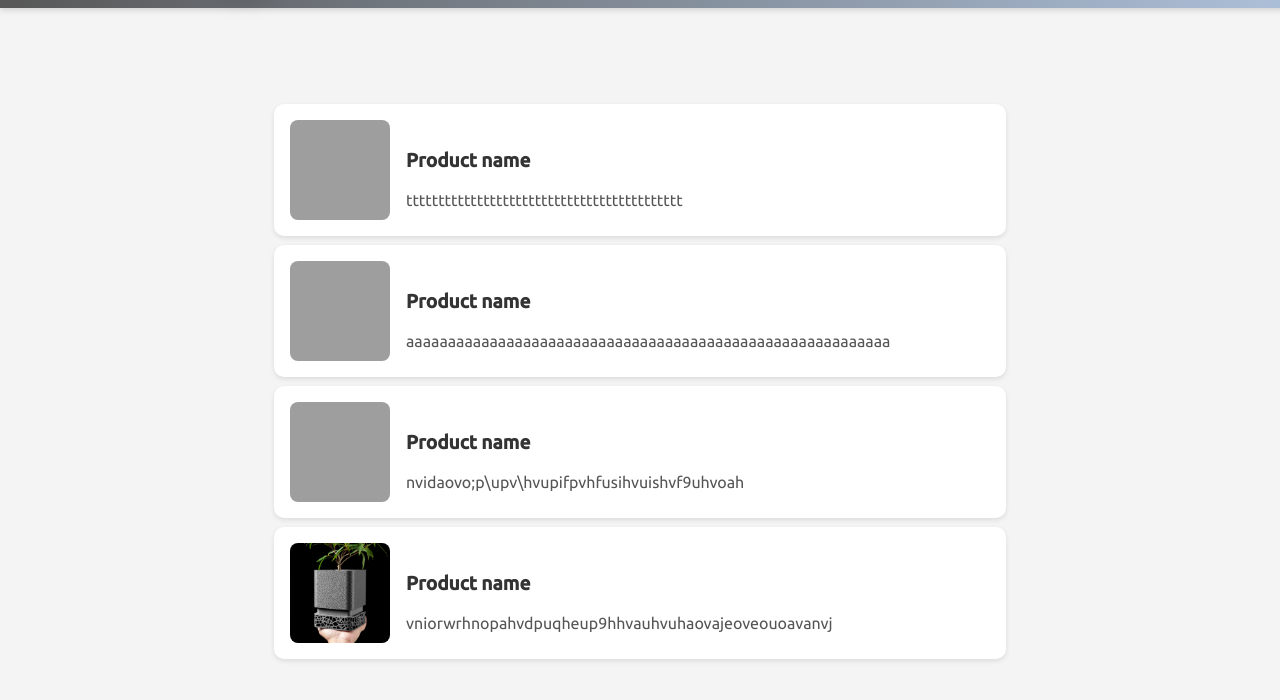
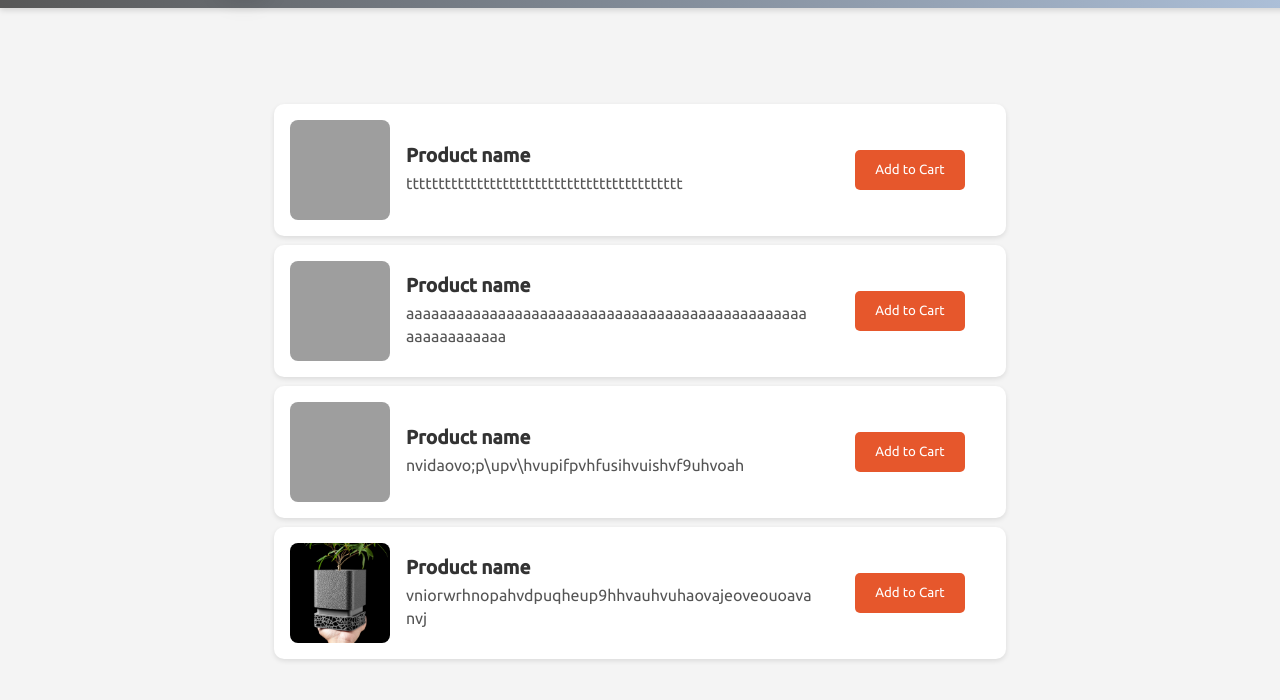
Before and after one commit to DemitrisM/COMP401-Project, a website: page SearchPage.html in a window 1280 px wide. Shown: the part 64-764 px from the top of the page. Drawn offline with nearby package versions, Linux system fonts and the light colour scheme; grey boxes are pictures that could not be loaded.

Commit message:
added the "add to cart" buttons for the search screen and fixed their layout

```diff
--- a/SearchPage.css
+++ b/SearchPage.css
@@ -165,15 +165,39 @@ body {
   object-fit: cover;
 }
 
+.result-card button {
+  background: #e6572c;
+  color: white;
+  border: none;
+  margin: 25px ;
+  height:40px;
+  width:110px;
+  border-radius: 5px;
+  cursor: pointer;
+  transition: background 0.3s;
+  font-family: 'ubuntu';
+}
+.result-card button:hover {
+  background: #f5784b;
+  transform : scale(1.05);
+}
 .description {
   flex: 1;
+  display: flex;
+  flex-direction: column;
+  gap: 5px;
+  overflow-wrap: break-word;
+  word-break: break-word;
 }
 
 .description h3 {
   font-size: 1.2rem;
+  margin: 0;
 }
 
 .description p {
   margin: 0;
   color: #555;
+  max-width: 100%;
+  line-height: 1.4;
 }
--- a/SearchPage.html
+++ b/SearchPage.html
@@ -46,13 +46,15 @@
       <h3>Product name</h3>
       <p>ttttttttttttttttttttttttttttttttttttttttttt</p>
     </div>
+    <button class="add-to-cart">Add to Cart</button>
   </div>
   <div class="result-card">
     <img src="./images/Fridge_Magnets.png" alt="Item" />
     <div class="description">
       <h3>Product name</h3>
-      <p>aaaaaaaaaaaaaaaaaaaaaaaaaaaaaaaaaaaaaaaaaaaaaaaaaaaaaaaaaa</p>
+      <p>aaaaaaaaaaaaaaaaaaaaaaaaaaaaaaaaaaaaaaaaaaaaaaaaaaaaaaaaaaaa</p>
     </div>
+    <button class="add-to-cart">Add to Cart</button>
   </div>
   <div class="result-card">
     <img src="./images/Holder.png" alt="Item" />
@@ -60,6 +62,7 @@
       <h3>Product name</h3>
       <p>nvidaovo;p\upv\hvupifpvhfusihvuishvf9uhvoah</p>
     </div>
+    <button class="add-to-cart">Add to Cart</button>
   </div>
   <div class="result-card">
     <img src="./images/Square_planter.png" alt="Item" />
@@ -67,6 +70,7 @@
       <h3>Product name</h3>
       <p>vniorwrhnopahvdpuqheup9hhvauhvuhaovajeoveouoavanvj</p>
     </div>
+    <button class="add-to-cart">Add to Cart</button>
   </div>
 
 
```
